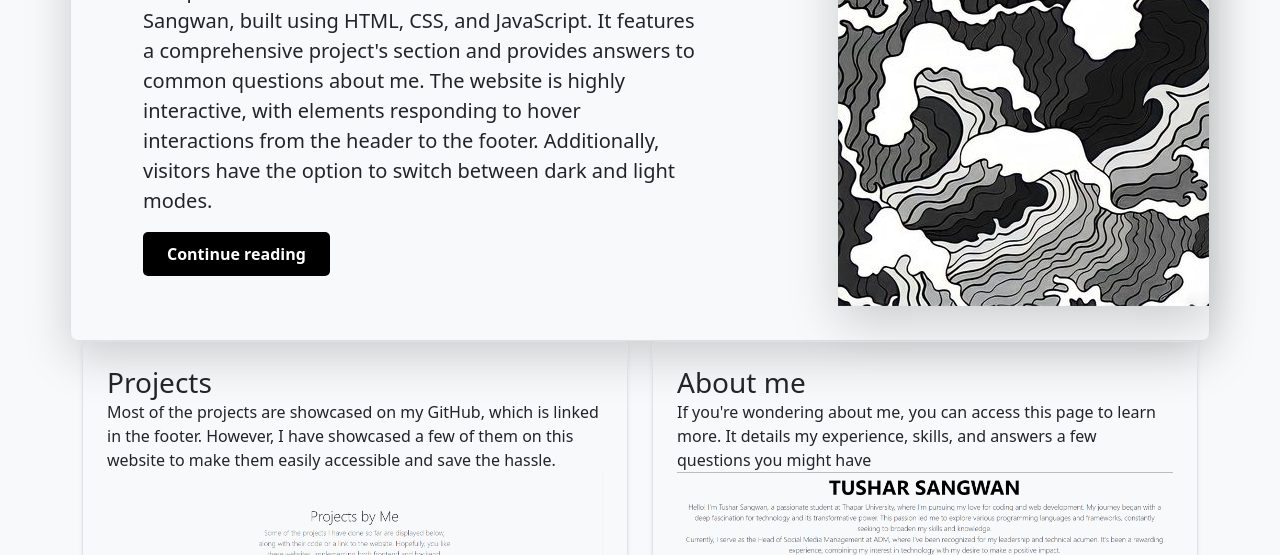
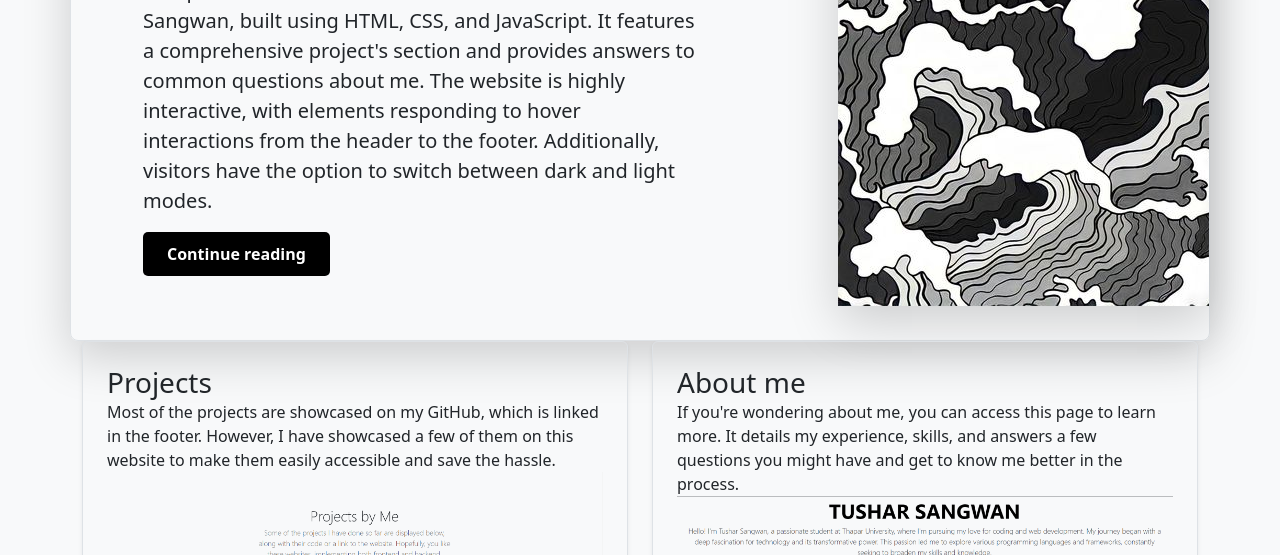
Before and after one commit to Blackhawkup/tusharPortfolio, a plain HTML site: page index.html in a window 1280 px wide. Shown: the part 245-800 px from the top of the page. Drawn offline with nearby package versions, Linux system fonts and the light colour scheme.

Commit message:
index.html

```diff
--- a/index.html
+++ b/index.html
@@ -80,7 +80,7 @@
       <div class="row g-0 border rounded overflow-hidden flex-md-row mb-4 shadow-sm h-md-250 position-relative">
         <div class="col p-4 d-flex flex-column position-static">
           <h3 class="mb-0">About me</h3>
-          <p class="mb-auto">If you're wondering about me, you can access this page to learn more. It details my experience, skills, and answers a few questions you might have</p>
+          <p class="mb-auto">If you're wondering about me, you can access this page to learn more. It details my experience, skills, and answers a few questions you might have and get to know me better in the process.</p>
           <div class="col-auto d-none d-lg-block">
           <img src="images/aboutMe.png" alt="projects preview" style="max-width: 100%; height: auto;">
         </div>
```
